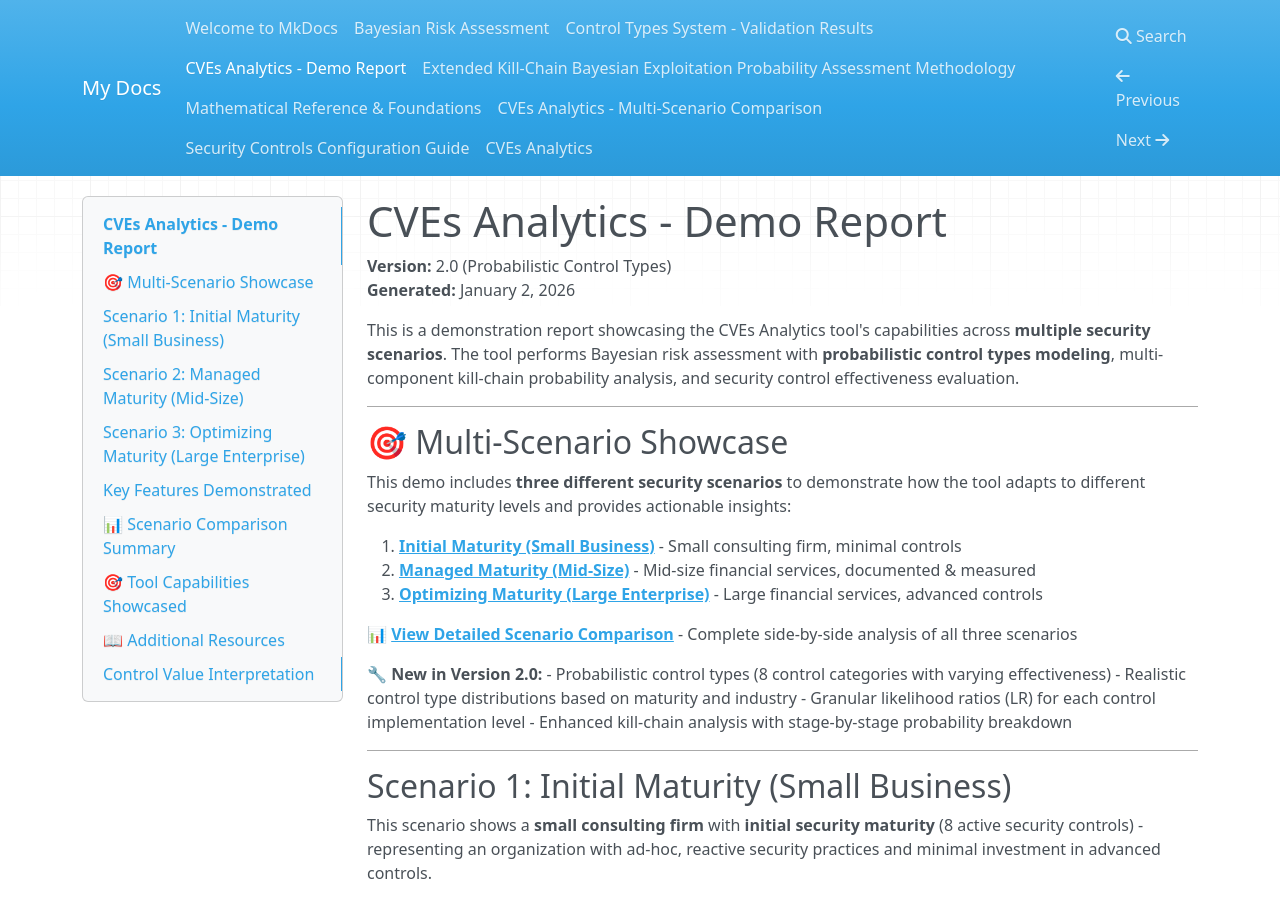
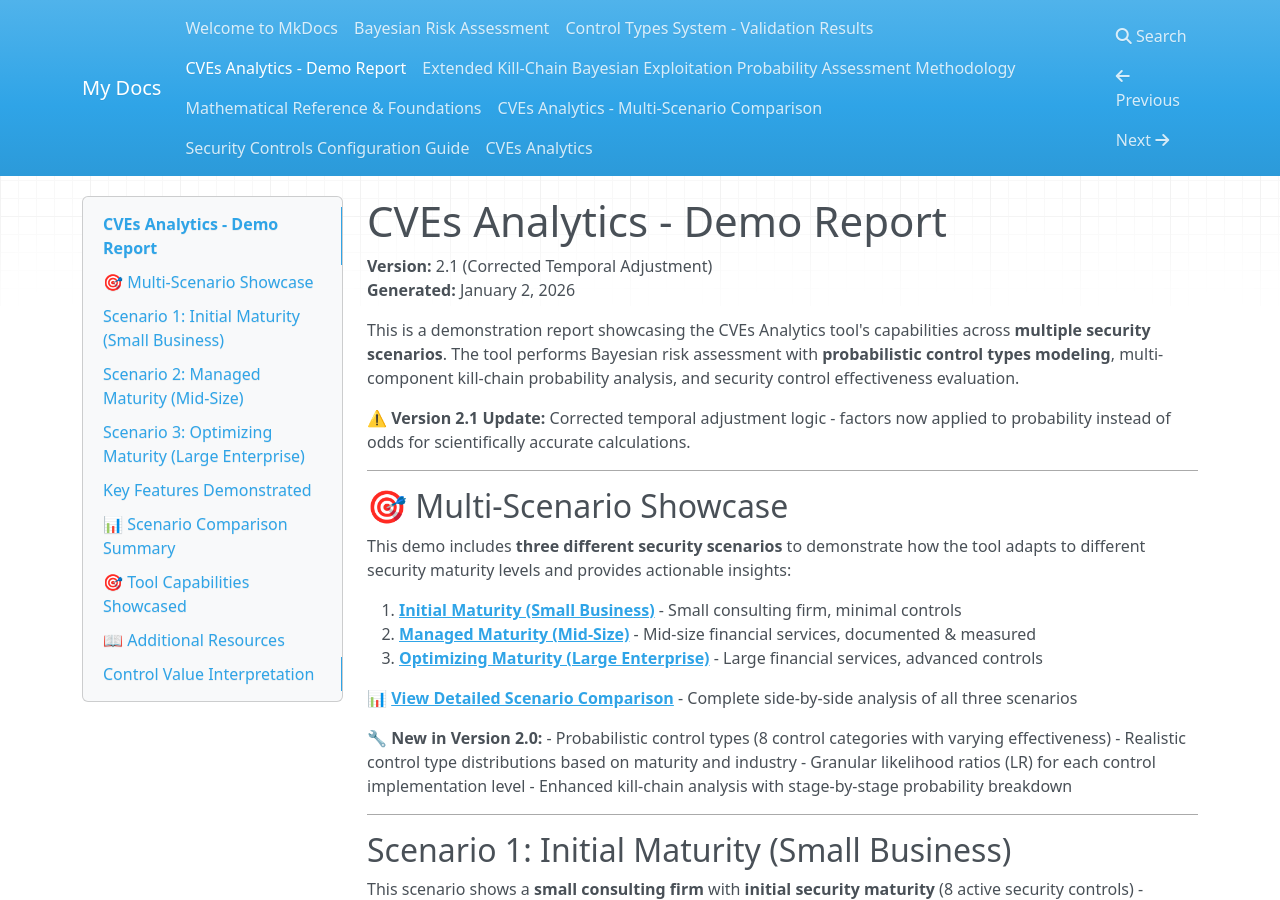
Before and after one commit to dominikmi/cves_analytics, an MkDocs documentation site: the page built from docs/DEMO_REPORT.md, in a window 1280 px wide and 900 px high. Built offline with MkDocs 1.6.1, drawn with Linux system fonts in a browser that asks for light colours; nearby versions of some CDN libraries.

Commit message:
docs: update DEMO_REPORT to version 2.1 with corrected temporal adjustment
Updated version from 2.0 to 2.1 to reflect the corrected temporal adjustment logic.
Added note about temporal factors now being applied to probability instead of odds.

```diff
--- a/docs/DEMO_REPORT.md
+++ b/docs/DEMO_REPORT.md
@@ -1,9 +1,11 @@
 # CVEs Analytics - Demo Report
 
-**Version:** 2.0 (Probabilistic Control Types)
+**Version:** 2.1 (Corrected Temporal Adjustment)
 **Generated:** January 2, 2026
 
 This is a demonstration report showcasing the CVEs Analytics tool's capabilities across **multiple security scenarios**. The tool performs Bayesian risk assessment with **probabilistic control types modeling**, multi-component kill-chain probability analysis, and security control effectiveness evaluation.
+
+**⚠️ Version 2.1 Update:** Corrected temporal adjustment logic - factors now applied to probability instead of odds for scientifically accurate calculations.
 
 ---
 
```
